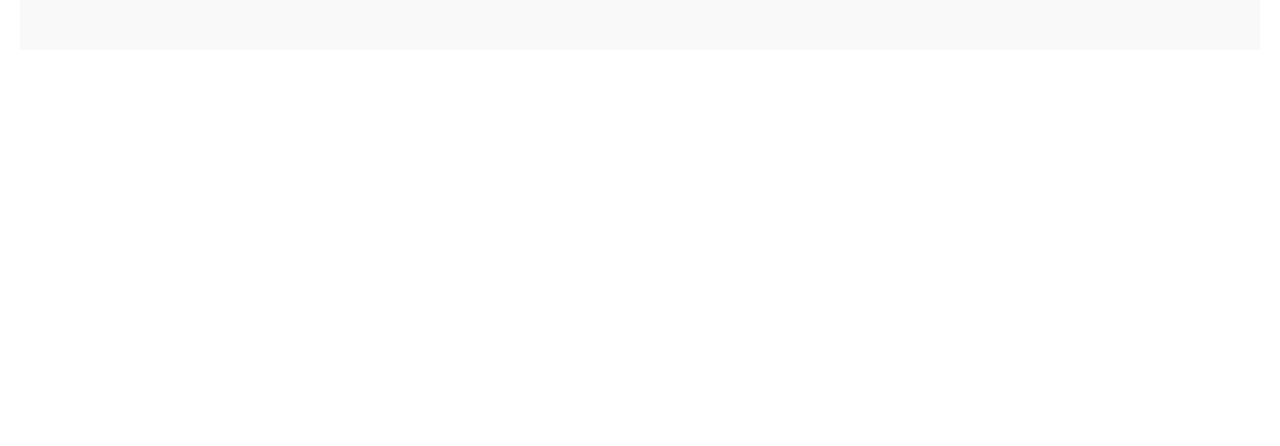
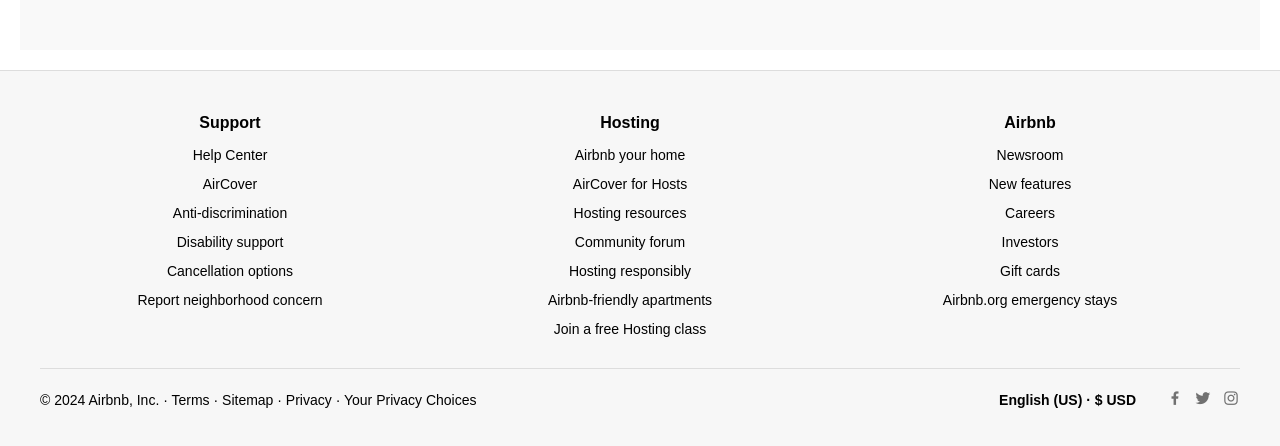
Before and after one commit to Ubaidullah28/airbnb, a React (Create React App) app: page / in a window 1280 px wide. Shown: the part 2488-2934 px from the top of the page. Before the commit the page ends 2558 px from the top, so only its background shows below. Built offline with nearby package versions, Linux system fonts and the light colour scheme.

Commit message:
footer feature

```diff
--- a/public/index.html
+++ b/public/index.html
@@ -3,6 +3,9 @@
   <head>
     <meta charset="utf-8" />
     <link rel="icon" href="%PUBLIC_URL%/favicon.ico" />
+
+    <!-- BoxIcons CDN -->
+  <link href='https://unpkg.com/boxicons@2.0.9/css/boxicons.min.css' rel='stylesheet'>
     <meta name="viewport" content="width=device-width, initial-scale=1" />
     <meta name="theme-color" content="#000000" />
     <meta
--- a/src/App.js
+++ b/src/App.js
@@ -1,11 +1,11 @@
-// src/App.js
 import React, { useState, useEffect } from 'react';
 import Navbar from './components/Navbar';
 import Search from './components/Search';
-import './index.css'; // Import your Tailwind CSS
+import './index.css';
 import Categories from './components/Categories';
 import ListingsGrid from './components/ListingsGrid';
-import Loading from './components/Loading'; // Import the Loading component for splash screen
+import Loading from './components/Loading';
+import Footer from './components/Footer';  // Import Footer component
 import './App.css';
 
 function App() {
@@ -50,6 +50,11 @@
           <ListingsGrid category={category} /> {/* Pass the category prop */}
         </section>
       </main>
+
+      {/* Footer Component */}
+      <footer className="footer-container">
+        <Footer />
+      </footer>
     </div>
   );
 }
--- /dev/null
+++ b/src/components/Footer.css
@@ -0,0 +1,95 @@
+.footer {
+    padding: 40px;
+    background-color: #f7f7f7;
+    font-size: 14px;
+    color: #717171;
+    border-top: 1px solid #ddd;
+  }
+
+  .footer__sections {
+    display: flex;
+    justify-content: space-between;
+    margin-bottom: 20px;
+  }
+
+  .footer__section {
+    flex: 1;
+    margin-right: 20px;
+  }
+
+  .footer__section h3 {
+    font-size: 16px;
+    margin-bottom: 10px;
+  }
+
+  .footer__section ul {
+    list-style: none;
+    padding: 0;
+  }
+
+  .footer__section ul li {
+    margin-bottom: 8px;
+  }
+
+  .footer__section ul li a {
+    text-decoration: none;
+    color: #717171;
+  }
+
+  .footer__section ul li a:hover {
+    text-decoration: underline;
+  }
+
+  .footer__bottom {
+    display: flex;
+    justify-content: space-between;
+    align-items: center;
+    color: #000;
+    border-top: 1px solid #ddd;
+    padding-top: 20px;
+  }
+
+  .footer__bottom-right {
+    display: flex;
+    align-items: center;
+  }
+
+  .footer__bottom-right p {
+    color: #000;
+    font-weight: bold;
+    margin-right: 20px;
+  }
+
+  .footer__social-icons a {
+    color: #717171;
+    margin-left: 10px;
+  }
+
+  .footer__social-icons a:hover {
+    color: #000;
+  }
+
+  .footer__social-icons i {
+    font-size: 18px;
+  }
+
+  @media (max-width: 768px) {
+    .footer__sections {
+      flex-direction: column;
+    }
+
+    .footer__bottom {
+      flex-direction: column;
+      text-align: center;
+    }
+
+    .footer__bottom-right {
+      margin-top: 10px;
+
+      justify-content: center;
+    }
+
+    .footer__social-icons a {
+      margin: 0 5px;
+    }
+  }
--- /dev/null
+++ b/src/components/Footer.js
@@ -0,0 +1,61 @@
+import React from "react";
+import "./Footer.css"; // Import the CSS file
+
+function Footer() {
+  return (
+    <footer className="footer">
+      <div className="footer__sections">
+        <div className="footer__section">
+        <h3 style={{ color: "black", fontWeight: "bold" }}>Support</h3>
+          <ul>
+            <li><a href="#help" style={{color: "black"}}>Help Center</a></li>
+            <li><a href="#aircover" style={{color: "black"}}>AirCover</a></li>
+            <li><a href="#discrimination" style={{color: "black"}}>Anti-discrimination</a></li>
+            <li><a href="#disability" style={{color: "black"}}>Disability support</a></li>
+            <li><a href="#cancellation" style={{color: "black"}}>Cancellation options</a></li>
+            <li><a href="#neighborhood" style={{color: "black"}}>Report neighborhood concern</a></li>
+          </ul>
+        </div>
+
+        <div className="footer__section">
+          <h3 style={{ color: "black", fontWeight: "bold" }}>Hosting</h3>
+          <ul>
+            <li><a href="#your-home" style={{color: "black"}}>Airbnb your home</a></li>
+            <li><a href="#aircover-hosts" style={{color: "black"}}>AirCover for Hosts</a></li>
+            <li><a href="#resources" style={{color: "black"}}>Hosting resources</a></li>
+            <li><a href="#forum" style={{color: "black"}}>Community forum</a></li>
+            <li><a href="#responsibly" style={{color: "black"}}>Hosting responsibly</a></li>
+            <li><a href="#apartments" style={{color: "black"}}>Airbnb-friendly apartments</a></li>
+            <li><a href="#class" style={{color: "black"}}>Join a free Hosting class</a></li>
+          </ul>
+        </div>
+
+        <div className="footer__section">
+          <h3 style={{ color: "black", fontWeight: "bold" }}>Airbnb</h3>
+          <ul >
+            <li><a href="#newsroom" style={{color: "black"}}>Newsroom</a></li>
+            <li><a href="#features" style={{color: "black"}}>New features</a></li>
+            <li><a href="#careers" style={{color: "black"}}>Careers</a></li>
+            <li><a href="#investors" style={{color: "black"}}>Investors</a></li>
+            <li><a href="#gifts" style={{color: "black"}}>Gift cards</a></li>
+            <li><a href="#emergency" style={{color: "black"}}>Airbnb.org emergency stays</a></li>
+          </ul>
+        </div>
+      </div>
+
+      <div className="footer__bottom">
+        <p>© 2024 Airbnb, Inc. · <a href="#terms">Terms</a> · <a href="#sitemap">Sitemap</a> · <a href="#privacy">Privacy</a> · Your Privacy Choices</p>
+        <div className="footer__bottom-right">
+          <p>English (US) · $ USD</p>
+          <div className="footer__social-icons">
+            <a href="https://www.facebook.com/"><i className="bx bxl-facebook"></i></a>
+            <a href="https://twitter.com/"><i className="bx bxl-twitter"></i></a>
+            <a href="https://www.instagram.com/"><i className="bx bxl-instagram"></i></a>
+          </div>
+        </div>
+      </div>
+    </footer>
+  );
+}
+
+export default Footer;
```
